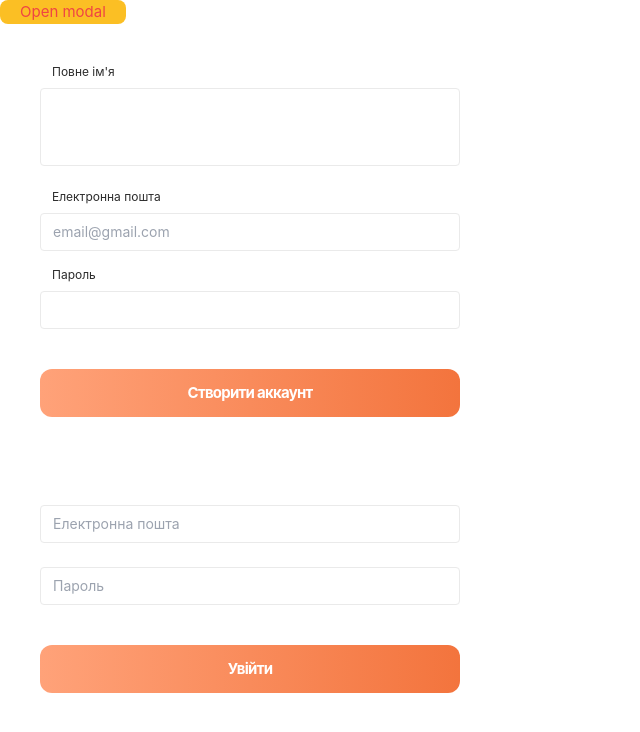
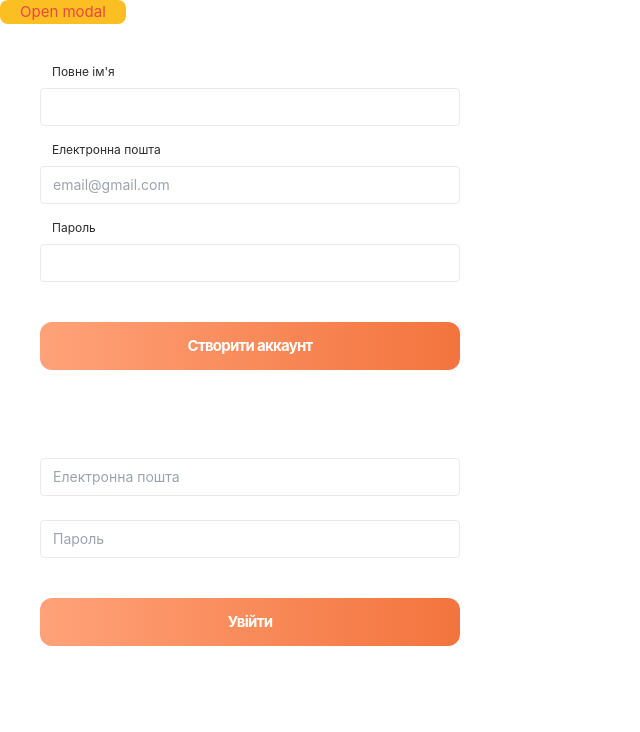
Before and after one commit to Sokilskill/traveler, a Vue app: page / in a window 1280 px wide. Shown: the top 732 px of the page, without its empty margins (0-640 px from the left). Built offline with nearby package versions, Linux system fonts and the light colour scheme.

Commit message:
update type for input

```diff
--- a/src/components/Auth/RegistrationForm/RegistrationForm.vue
+++ b/src/components/Auth/RegistrationForm/RegistrationForm.vue
@@ -14,7 +14,7 @@ const userData = reactive({
 
 <template>
   <FormContainer @submit.prevent="$emit('submit', toRaw(userData))">
-    <IInput class="mb-4" type="textarea" label="Повне ім'я" v-model="userData.name" />
+    <IInput class="mb-4" label="Повне ім'я" v-model="userData.name" />
     <IInput
       class="mb-4"
       label="Електронна пошта"
```
